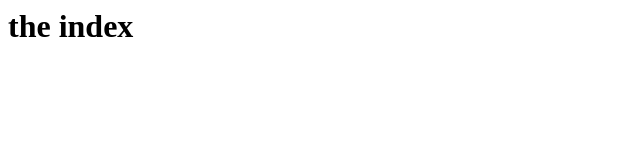
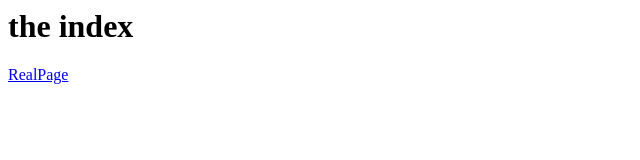
Before and after one commit to A-Snub/MyFirstWebsite, a plain HTML site: page index.html in a window 1280 px wide. Shown: the full height of the page, 0-640 px from the left. Drawn offline with Linux system fonts and the light colour scheme.

Commit message:
link added

```diff
--- a/index.html
+++ b/index.html
@@ -1 +1,2 @@
 <h1>the index</h1>
+<a href="testpage.html">RealPage</link>
```
